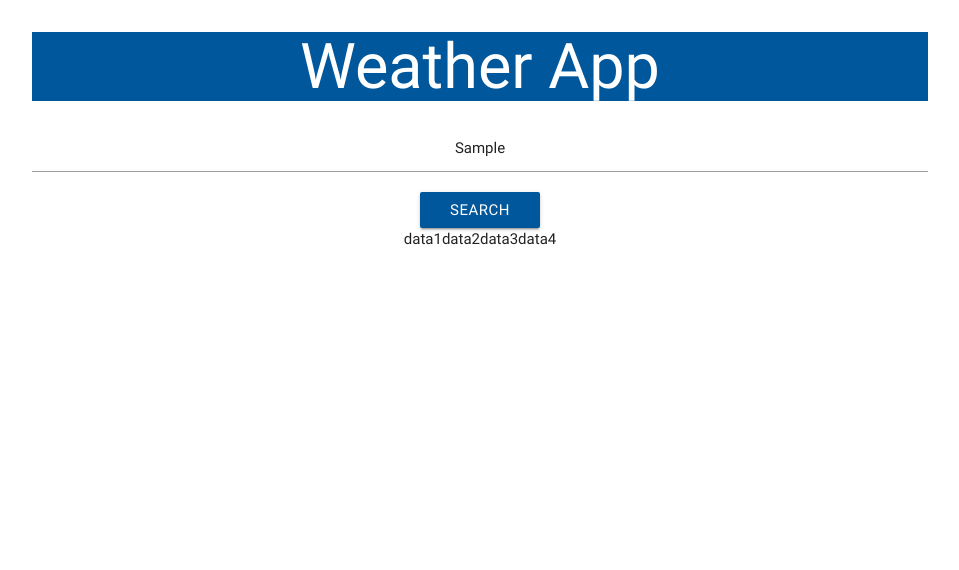
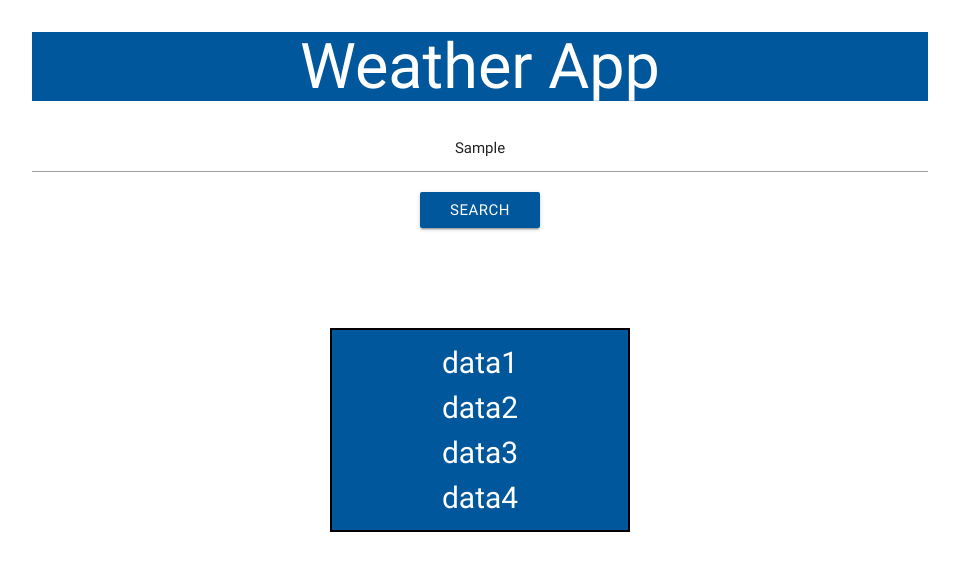
Before and after one commit to luqmanhassan/Weather-App, a plain HTML site: page index.html in a window 1280 px wide. Both pictures are taken after typing "Sample" into the empty fields and a click on the button "SEARCH". Shown: the whole page, without its empty margins (160-1119 px from the left). Drawn offline with nearby package versions, Linux system fonts and the light colour scheme.

Commit message:
made styles for example

```diff
--- a/index.css
+++ b/index.css
@@ -4,3 +4,17 @@
   box-sizing: border-box;
   text-align: center;
 }
+
+#example {
+  border: 2px solid black;
+  background-color: #01579b;
+  width: 300px;
+  margin: 100px auto;
+  color: white;
+  padding: 10px;
+  font-size: 30px;
+}
+
+#example span {
+  display: block;
+}
```
